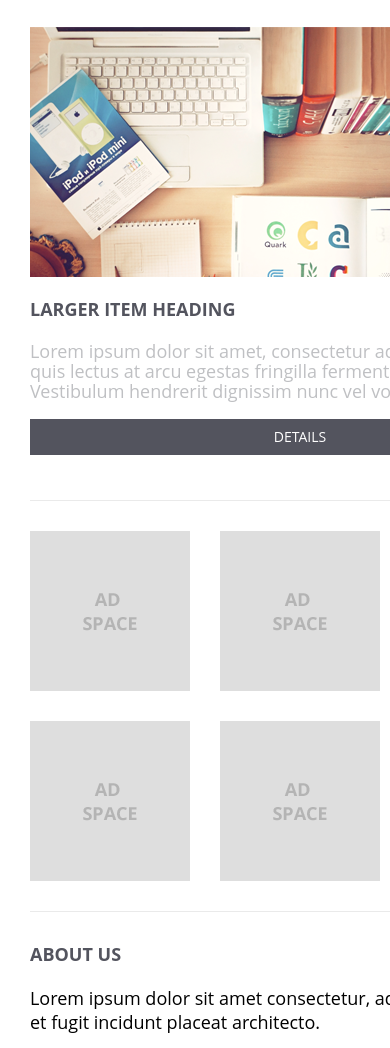
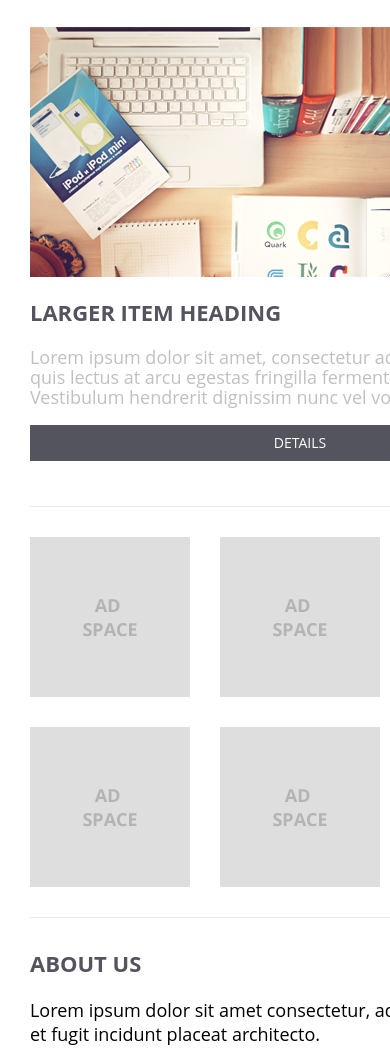
Before and after one commit to elnish/gusto-email, a plain HTML site: page index.html in a window 390 px wide. Shown: the part 104-1152 px from the top of the page. Drawn offline with Linux system fonts and the light colour scheme.

Commit message:
header  size

```diff
--- a/index.html
+++ b/index.html
@@ -32,7 +32,12 @@
             .text {
                 font-size: 18px !important;
             }
-
+            .header {
+                font-size: 22px !important;
+            }
+           .header-text {
+               font-size: 18px !important;
+           }
 
         }
     </style>
@@ -55,7 +60,7 @@
                                     <td>
                                         <p style="color: #ffffff; font-family: 'Open Sans', sans-serif; font-size: 30px; font-weight: 700;">GUS<span style="color: #a6a7b0;">TO</span></p>
                                     </td>
-                                    <td width="60%" align="right" style="font-family: 'Open Sans', sans-serif; padding-top: 30px; padding-bottom: 30px; padding-right: 30px; font-size: 12px; color: #f1f1f1;">Having Trouble Viewing it? <a href="#" style="color: #a6a7b0; text-decoration: none;">View Online</a>.</td>
+                                    <td class="header-text" width="60%" align="right" style="font-family: 'Open Sans', sans-serif; padding-top: 30px; padding-bottom: 30px; padding-right: 30px; font-size: 12px; color: #f1f1f1;">Having Trouble Viewing it? <a href="#" style="color: #a6a7b0; text-decoration: none;">View Online</a>.</td>
                                 </tr>
                             </table>
                         </td>
@@ -79,7 +84,7 @@
                                 </tr>
                                 <!-- end banner -->
                                 <tr>
-                                    <td style="font-family: 'Open Sans', sans-serif; padding-left: 30px; padding-right: 30px; padding-top: 20px; padding-bottom: 20px; font-size: 18px; font-weight: 700; text-transform: uppercase; color: #53545e;">Larger Item Heading</td>
+                                    <td class="header" style="font-family: 'Open Sans', sans-serif; padding-left: 30px; padding-right: 30px; padding-top: 20px; padding-bottom: 20px; font-size: 18px; font-weight: 700; text-transform: uppercase; color: #53545e;">Larger Item Heading</td>
                                 </tr>
                                 <tr>
                                     <td class="text" style="font-family: 'Open Sans', sans-serif; padding-left: 30px; padding-right: 30px; font-size: 14px; line-height: 20px; font-weight: 500; color: #bfc0c3;">Lorem ipsum dolor sit amet, consectetur adipiscing elit. Duis quis lectus at arcu egestas fringilla fermentum eget ipsum. Vestibulum hendrerit dignissim nunc vel volutpat. Nulla facilisi. </td>
@@ -131,7 +136,7 @@
                         <td style="padding-right: 30px; padding-bottom: 30px;">
                             <table border="0" width="100%" cellpadding="0" cellspacing="0" style="border-collapse: collapse;">
                                 <tr>
-                                    <td style="font-family: 'Open Sans', sans-serif; padding-left: 30px; padding-right: 30px; padding-bottom: 20px; font-size: 18px; font-weight: 700; text-transform: uppercase; color: #53545e;">About us</td>
+                                    <td class="header" style="font-family: 'Open Sans', sans-serif; padding-left: 30px; padding-right: 30px; padding-bottom: 20px; font-size: 18px; font-weight: 700; text-transform: uppercase; color: #53545e;">About us</td>
                                 </tr>
                                 <tr>
                                     <td class="bunner-img" width="20%" valign="top" style="padding-left: 30px;">
```
